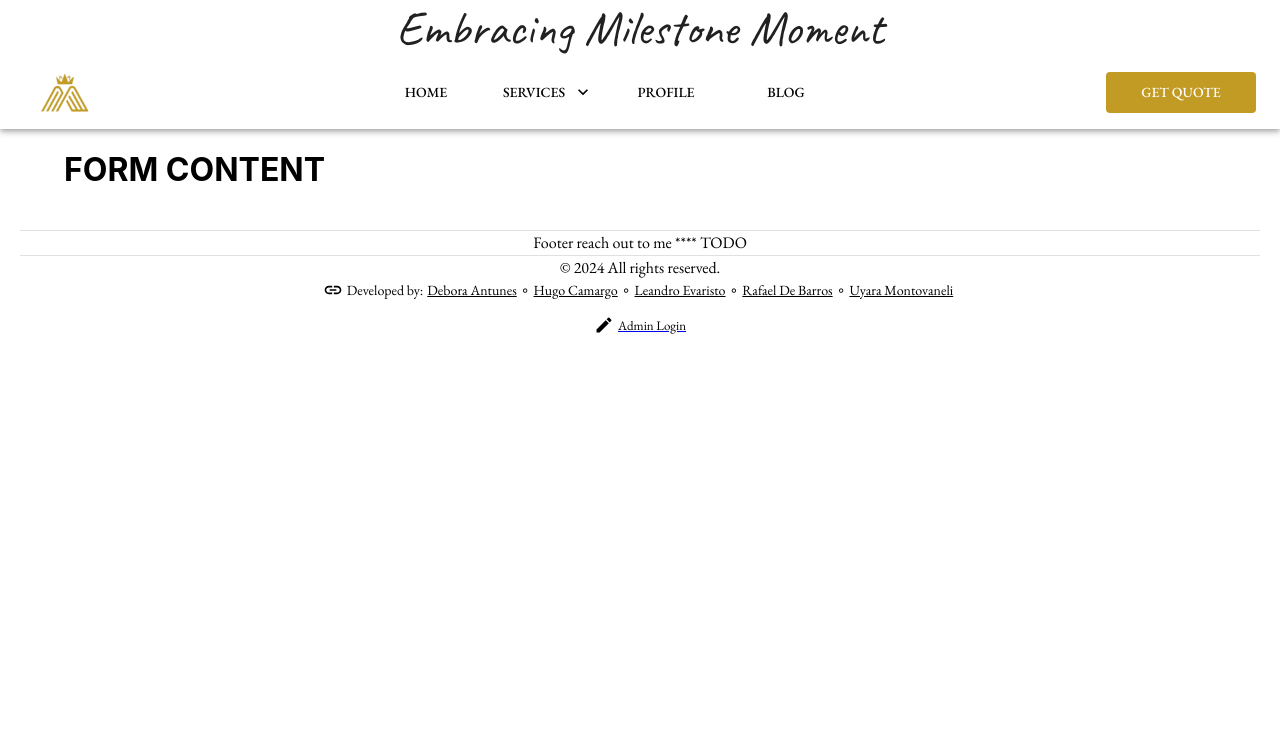
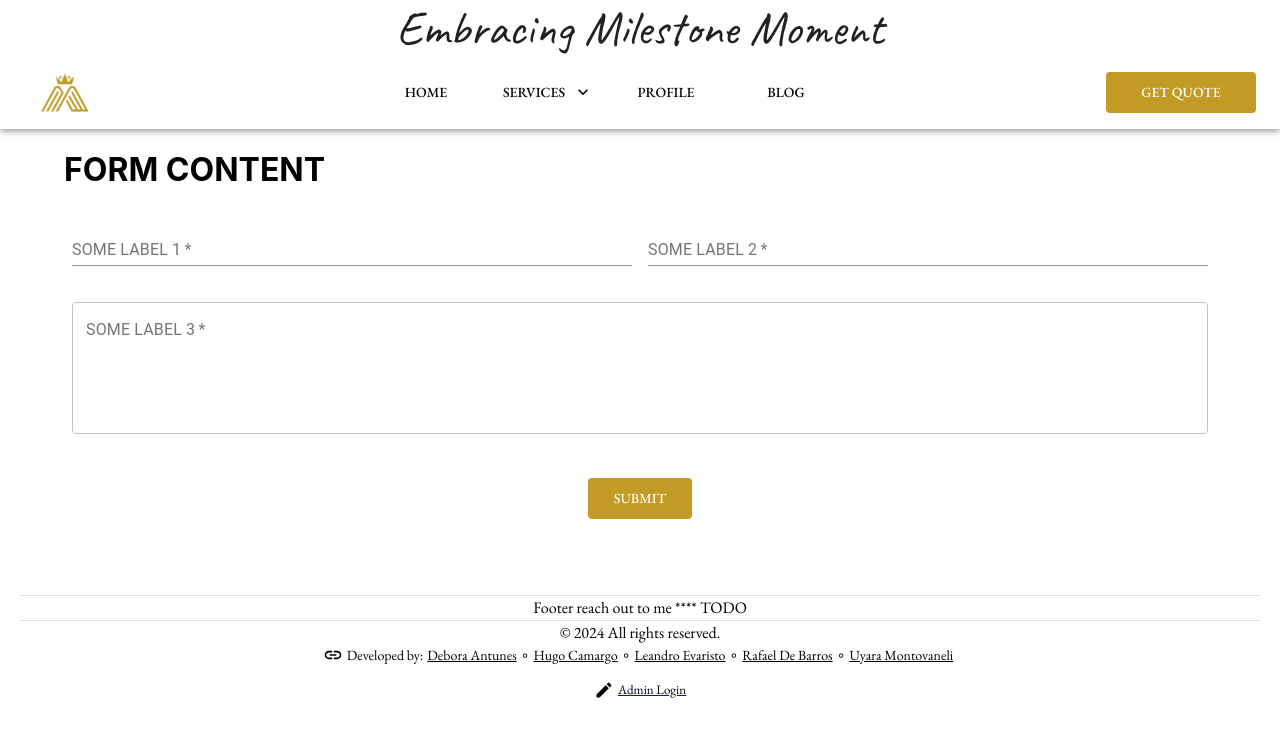
Before and after one commit to hugozeminian/CapstoneProjectWebsite, a React (Create React App) app in the folder react/: page /form in a window 1280 px wide. Shown: the top 736 px of the page. Built offline with nearby package versions, Linux system fonts and the light colour scheme.

Commit message:
created input field to form

```diff
--- a/package.json
+++ b/package.json
@@ -10,5 +10,11 @@
         "lodash": "^4.17.19",
         "postcss": "^8.1.14",
         "vite": "^3.0.0"
+    },
+    "dependencies": {
+        "@emotion/react": "^11.11.3",
+        "@emotion/styled": "^11.11.0",
+        "@material-ui/core": "^4.12.4",
+        "@mui/material": "^5.15.11"
     }
 }
--- a/react/package.json
+++ b/react/package.json
@@ -11,8 +11,9 @@
   "dependencies": {
     "@emotion/react": "^11.11.3",
     "@emotion/styled": "^11.11.0",
+    "@material-ui/core": "^4.12.4",
     "@mui/icons-material": "^5.15.10",
-    "@mui/material": "^5.15.10",
+    "@mui/material": "^5.15.11",
     "@testing-library/jest-dom": "^5.17.0",
     "@testing-library/react": "^13.4.0",
     "@testing-library/user-event": "^13.5.0",
--- a/react/src/components/button/ButtonCustom.jsx
+++ b/react/src/components/button-custom/ButtonCustom.jsx
@@ -4,7 +4,8 @@ import { Link } from "react-router-dom";
 
 const ButtonCustom = ({
   endIcon,
-  label,
+  type,
+  label = "label",
   onClickHandler,
   linkTo = null,
   target = "_self",
--- /dev/null
+++ b/react/src/components/form-input/FormInput.jsx
@@ -0,0 +1,38 @@
+import React, { useState } from "react";
+import TextField from "@material-ui/core/TextField";
+
+function FormInput({ isRequired, label, rows, isMultiline, variant, id }) {
+  const [value, setValue] = useState("");
+  const [touched, setTouched] = useState(false);
+
+  const handleChange = (event) => {
+    setValue(event.target.value);
+  };
+
+  const handleBlur = () => {
+    setTouched(true);
+  };
+
+  const isError = touched && value === "" && isRequired;
+
+  return (
+    <>
+      <TextField
+        required={isRequired}
+        multiline={isMultiline}
+        error={isError}
+        helperText={isError ? "This field is required." : ""}
+        id={id}
+        label={label}
+        value={value}
+        onChange={handleChange}
+        onBlur={handleBlur}
+        rows={rows}
+        maxRows={Infinity}
+        variant={variant}
+      />
+    </>
+  );
+}
+
+export default FormInput;
--- a/react/src/components/navigation/Navigation.jsx
+++ b/react/src/components/navigation/Navigation.jsx
@@ -8,7 +8,7 @@ import Menu from "@mui/material/Menu";
 import MenuIcon from "@mui/icons-material/Menu";
 import Container from "@mui/material/Container";
 import MenuItem from "@mui/material/MenuItem";
-import ButtonCustom from "../button/ButtonCustom";
+import ButtonCustom from "../button-custom/ButtonCustom";
 import { Link } from "react-router-dom";
 import Logo from "../logo/Logo";
 import PageTitle from "../page-title/PageTitle";
--- a/react/src/route/form/Form.jsx
+++ b/react/src/route/form/Form.jsx
@@ -1,13 +1,125 @@
-import React from "react";
-import { Container } from "@mui/material";
+import React, { useState } from "react";
+import { Container, Button } from "@mui/material";
+import Box from "@mui/material/Box";
+import FormInput from "../../components/form-input/FormInput";
+import ButtonCustom from "../../components/button-custom/ButtonCustom";
 
 const Form = () => {
+  const [formData, setFormData] = useState({
+    field1: "",
+    field2: "",
+    field3: "",
+  });
+
+  const handleInputChange = (event) => {
+    const { name, value } = event.target;
+    setFormData({
+      ...formData,
+      [name]: value,
+    });
+  };
+
+  const handleSubmit = (event) => {
+    event.preventDefault();
+
+    setFormData({
+      field1: "",
+      field2: "",
+      field3: "",
+    });
+
+    window.location.reload();
+  };
+
   return (
-    <>
-      <Container sx={{ height: "100%" }}>
-        <h1>FORM CONTENT</h1>
-      </Container>
-    </>
+    <Container sx={{ height: "100%" }}>
+      <h1>FORM CONTENT</h1>
+      <Box
+        component="form"
+        onSubmit={handleSubmit}
+        sx={{
+          display: "flex",
+          alignItems: "center",
+          justifyContent: "center",
+          marginBottom: "20px",
+          flexDirection: "column",
+          "& .MuiTextField-root": { m: 1, width: "100%" },
+          "@media (max-width: 600px)": {
+            "& .MuiTextField-root": { m: 0 }
+          },
+        }}
+        noValidate
+        autoComplete="off"
+      >
+        <Box
+          sx={{
+            display: "flex",
+            alignItems: "center",
+            justifyContent: "center",
+            marginBottom: "20px",
+            width: "100%",
+            flexDirection: "row",
+          "& .MuiTextField-root": { m: 1, width: "100%" },
+          "@media (max-width: 600px)": {
+            flexDirection: "column",
+          },
+          }}
+        >
+          <FormInput
+            name="field1"
+            value={formData.field1}
+            onChange={handleInputChange}
+            isRequired={true}
+            label={"SOME LABEL 1"}
+            id={"UNIQUE1"}
+            isMultiline={false}
+
+          />
+          <FormInput
+            name="field2"
+            value={formData.field2}
+            onChange={handleInputChange}
+            isRequired={true}
+            label={"SOME LABEL 2"}
+            id={"UNIQUE2"}
+            isMultiline={true}
+
+          />
+        </Box>
+
+        <Box
+          sx={{
+            display: "flex",
+            justifyContent: "center",
+            marginBottom: "20px",
+            width: "100%",
+          }}
+        >
+          <FormInput
+            name="field3"
+            value={formData.field3}
+            onChange={handleInputChange}
+            isRequired={true}
+            label={"SOME LABEL 3"}
+            id={"UNIQUE3"}
+            isMultiline={true}
+            rows={5}
+            maxRows={10}
+            variant="outlined"
+          />
+        </Box>
+
+        <Box
+          sx={{
+            display: "flex",
+            justifyContent: "center",
+            marginBottom: "20px",
+          }}
+        >
+          <ButtonCustom label="submit" type="submit" />
+        </Box>
+      </Box>
+    </Container>
   );
 };
 
```
Also changed, not shown: react/index.html (+15 -1 lines), 2 other files (tests, documents, lock files or other folders).
